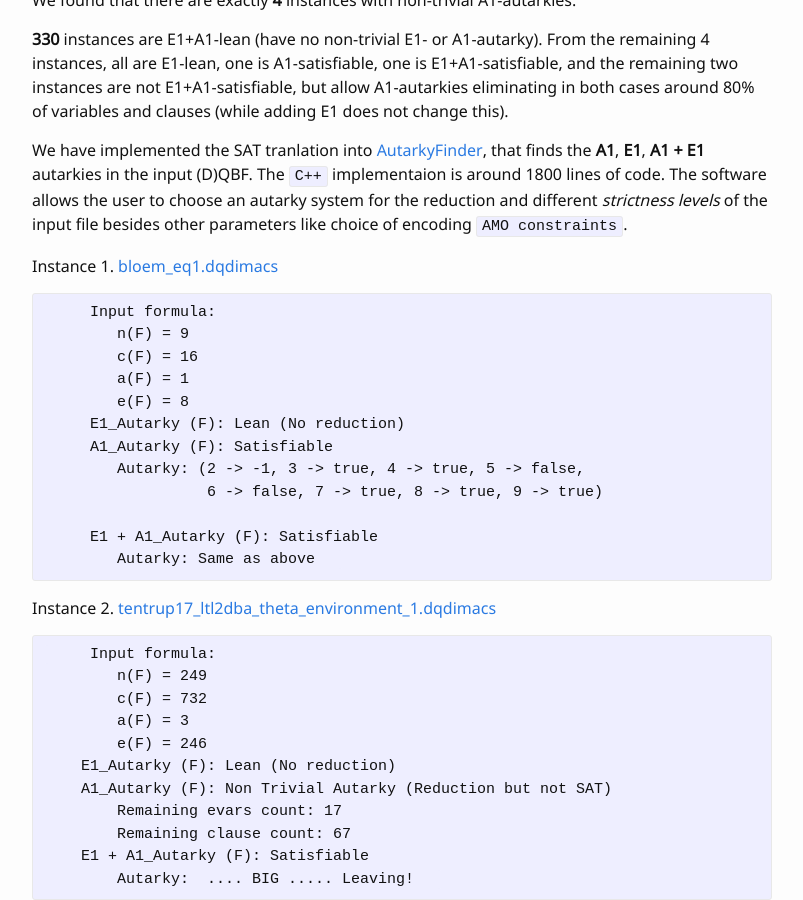
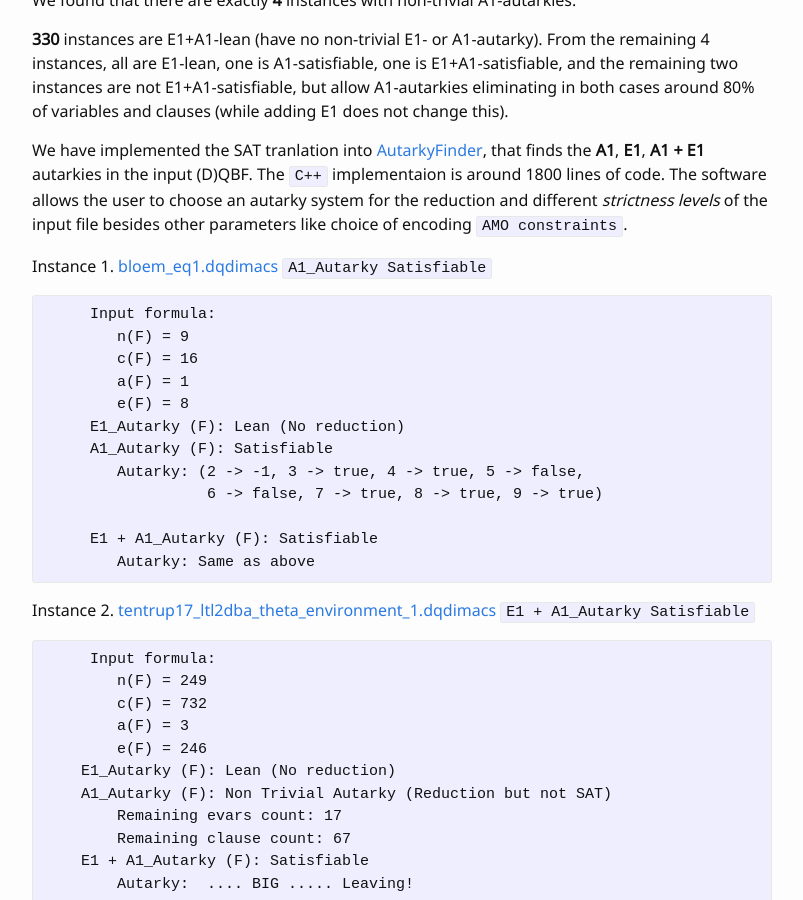
Before and after one commit to Autarkies/Autarkies.github.io, a Jekyll site: the page built from results.md, in a window 1280 px wide and 900 px high, scrolled down 281 px. Shown: the whole window, without its empty margins (238-1041 px from the left). Built offline with Jekyll 4.4.1, drawn with Linux system fonts in a browser that asks for light colours.

Commit message:
Restructed the page

````diff
--- a/results.md
+++ b/results.md
@@ -25,7 +25,7 @@ title: Results
    autarky system for the reduction and different *strictness levels* of the input file besides
    other parameters like choice of encoding `AMO constraints`.
 
-  Instance 1. [bloem\_eq1.dqdimacs](https://github.com/arey0pushpa/dcnf-autarky/blob/master/dcnf/examples/bloem_eq1.dqdimacs)
+  Instance 1. [bloem\_eq1.dqdimacs](https://github.com/arey0pushpa/dcnf-autarky/blob/master/dcnf/examples/bloem_eq1.dqdimacs) ``A1_Autarky Satisfiable``
 ```
      Input formula:
     	n(F) = 9
@@ -40,7 +40,7 @@ title: Results
      E1 + A1_Autarky (F): Satisfiable
      	Autarky: Same as above
 ```
-  Instance 2. [tentrup17\_ltl2dba\_theta\_environment\_1.dqdimacs](https://github.com/arey0pushpa/dcnf-autarky/blob/master/dcnf/examples/tentrup17_ltl2dba_theta_environment_1.dqdimacs)
+  Instance 2. [tentrup17\_ltl2dba\_theta\_environment\_1.dqdimacs](https://github.com/arey0pushpa/dcnf-autarky/blob/master/dcnf/examples/tentrup17_ltl2dba_theta_environment_1.dqdimacs)  ``E1 + A1_Autarky Satisfiable``
 ```
      Input formula:
     	n(F) = 249
````
